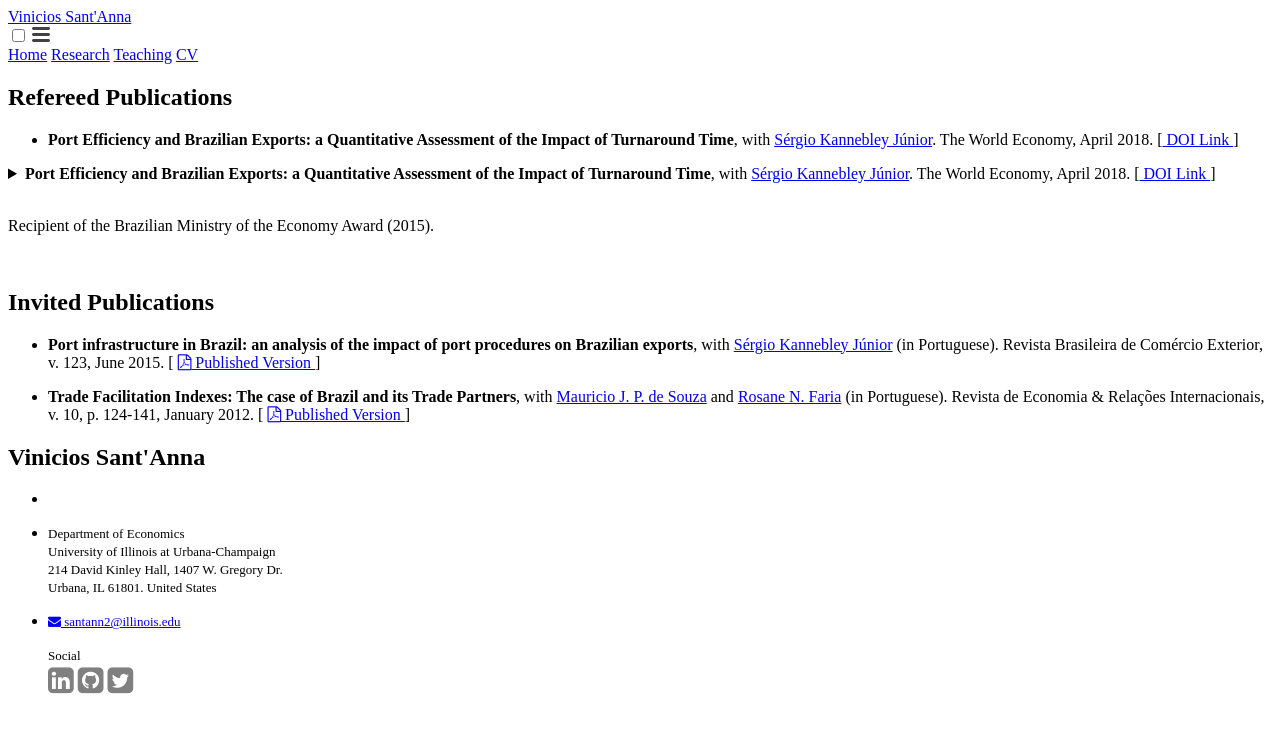
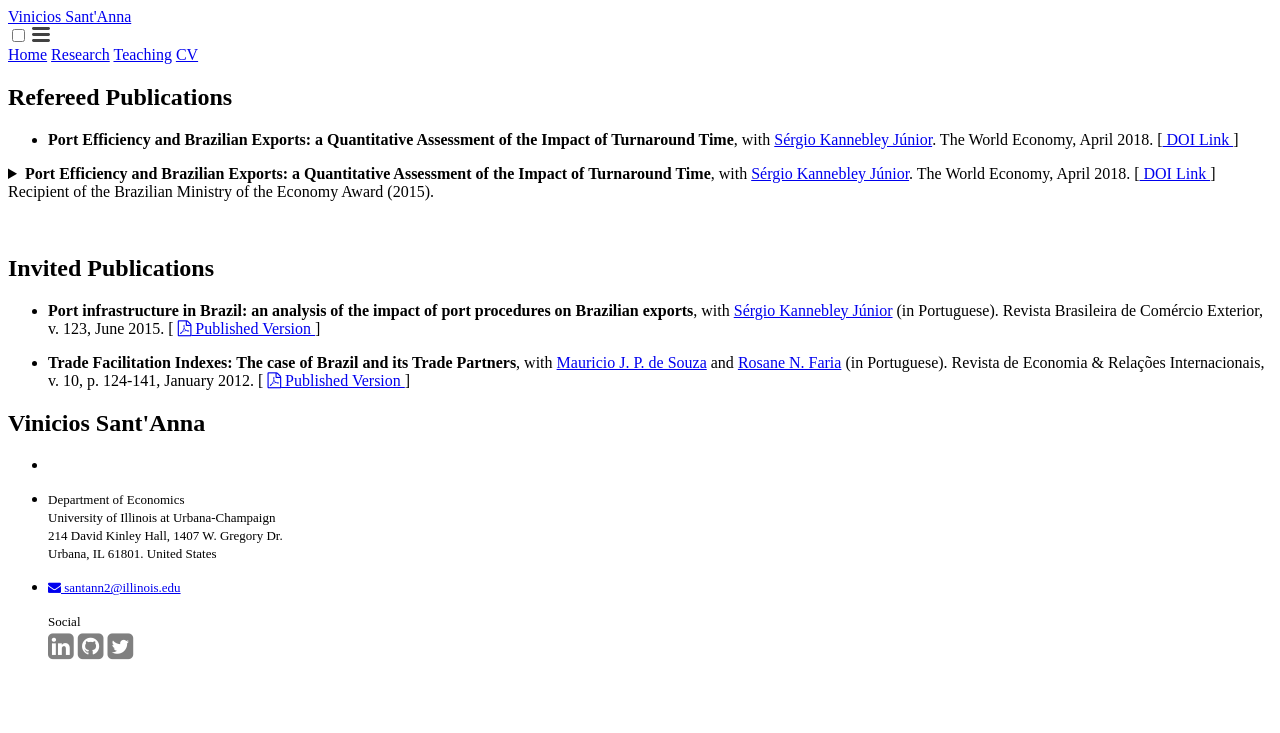
Before and after one commit to vpsantanna/vpsantanna.github.io, a Jekyll site: the page built from 2-research.md, in a window 1280 px wide. Shown: the top 733 px of the page. Built offline with Jekyll 4.4.1, drawn with Linux system fonts in a browser that asks for light colours; a script that is not in the unit is left out.

Commit message:
Update 2-research.md

```diff
--- a/2-research.md
+++ b/2-research.md
@@ -9,17 +9,15 @@ permalink: /research/
 - <b>Port Efficiency and Brazilian Exports: a Quantitative Assessment of the Impact of Turnaround Time</b>, with <a href="https://scholar.google.com.br/citations?user=dqFJND9idb0C&hl=en" target="_blank"> Sérgio Kannebley Júnior</a>. The World Economy, April 2018. [<a href="https://doi.org/10.1111/twec.12654" target="_blank"> DOI Link </a>]
 
 <details>
-<summary><b>Port Efficiency and Brazilian Exports: a Quantitative Assessment of the Impact of Turnaround Time</b>, with <a href="https://scholar.google.com.br/citations?user=dqFJND9idb0C&hl=en" target="_blank"> Sérgio Kannebley Júnior</a>. The World Economy, April 2018. [<a href="https://doi.org/10.1111/twec.12654" target="_blank"> DOI Link </a>]
+<summary><b>Port Efficiency and Brazilian Exports: a Quantitative Assessment of the Impact of Turnaround Time</b>, with <a href="https://scholar.google.com.br/citations?user=dqFJND9idb0C&hl=en" target="_blank"> Sérgio Kannebley Júnior</a>. The World Economy, April 2018. [<a href="https://doi.org/10.1111/twec.12654" target="_blank"> DOI Link </a>] <br> Recipient of the Brazilian Ministry of the Economy Award (2015).
 </summary>
 
 <p>
-<br>
 This paper estimates the impact of vessels turnaround time on Brazilian exports. To achieve this goal, we use a difference gravity equation in order to explore the time variation in port procedures for 16 Brazilian ports. This paper uses a unique database with local exports, taking into account the port used and products aggregated at the four‐digit Harmonized System (HS) level for the period between 2010 and 2012. The estimation results indicate that, in general, each additional hour of delay in port procedures represents costs to Brazilian exporters, which may lead to loss of competitiveness of domestic products abroad. According to the estimates, each additional relative hour of delay in the average port is equivalent to a reduction in relative local exports of ~2%. Moreover, a 10% relative reduction in vessel turnaround time can increase the proportional number of exported product categories by 1%. Therefore, our findings suggest that turnaround time has a statistically significant effect on the intensive and extensive margins of international trade.
 
 </p>
 </details>
 
-<br> Recipient of the Brazilian Ministry of the Economy Award (2015).
 
 
 
```
